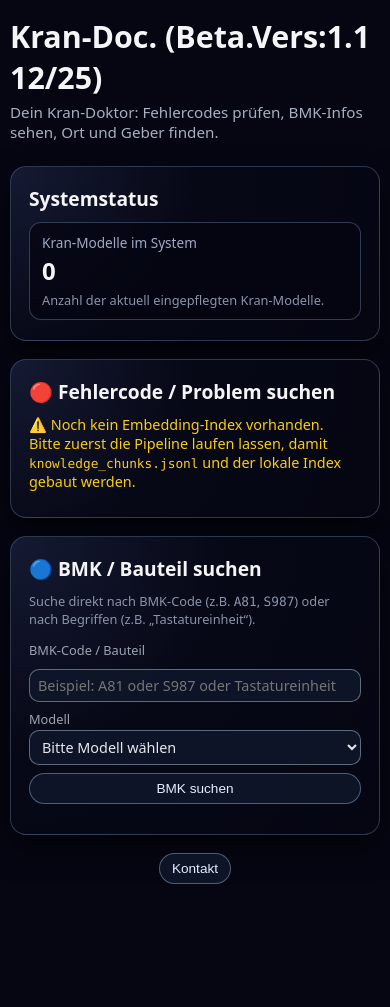
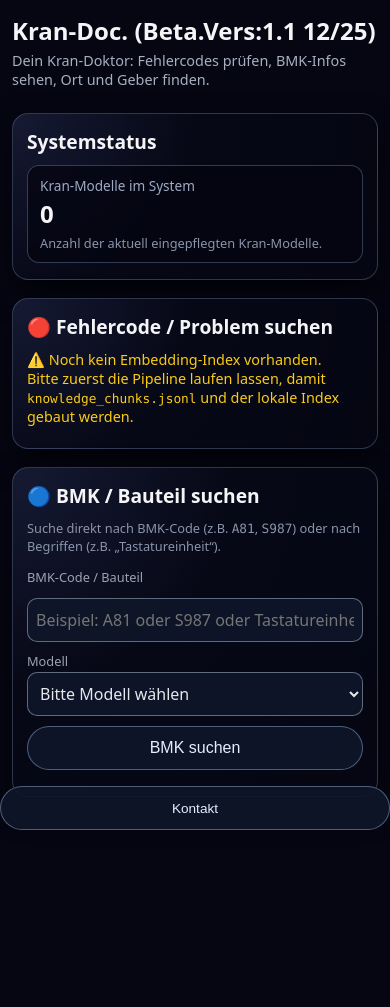
Before and after one commit to Gregorfun/Kran-doc, a Flask app: page / in a window 390 px wide. Before the commit the page ends 884 px from the top, so only its background shows below. Run offline with Flask 3, Linux system fonts and the light colour scheme.

Commit message:
Mobile UI tweaks + contact button adjustments

```diff
--- a/webapp/static/style.css
+++ b/webapp/static/style.css
@@ -59,6 +59,11 @@ body {
 .card h2 {
   margin: 0 0 10px;
   font-size: 1.2rem;
+}
+
+.login-card {
+  max-width: 520px;
+  margin: 0 auto;
 }
 
 /* Systemstatus */
@@ -365,7 +370,9 @@ select:focus {
 /* Footer Kontakt */
 
 .page-footer {
-  margin-top: 10px;
+  margin: 0;
+  padding: 0;
+  height: 0;
   display: flex;
   justify-content: flex-end;
 }
@@ -374,6 +381,15 @@ select:focus {
   width: 100%;
   display: flex;
   justify-content: flex-end;
+}
+
+button#contact-open.contact-fab {
+  position: fixed !important;
+  left: 50% !important;
+  bottom: calc(16px + env(safe-area-inset-bottom)) !important;
+  transform: translateX(-50%) !important;
+  z-index: 9999 !important;
+  min-height: 44px;
 }
 
 /* Modal */
@@ -385,7 +401,7 @@ select:focus {
   align-items: center;
   justify-content: center;
   padding: 16px;
-  z-index: 50;
+  z-index: 10000;
 }
 
 .modal.is-open {
@@ -455,9 +471,13 @@ select:focus {
 
 /* Responsiv */
 
-@media (max-width: 720px) {
+@media (max-width: 768px) {
   .page {
-    padding: 16px 10px 32px;
+    padding: 14px 12px 90px;
+  }
+
+  .page-main {
+    padding-bottom: 90px;
   }
 
   .search-row {
@@ -467,6 +487,57 @@ select:focus {
   .page-footer,
   .footer-contact {
     justify-content: center;
+  }
+}
+
+@media (max-width: 768px) {
+  .page-header h1 {
+    font-size: 1.5rem;
+  }
+
+  .page-header p {
+    font-size: 0.9rem;
+  }
+
+  .card {
+    padding: 14px 14px 16px;
+  }
+
+  .search-form {
+    gap: 10px;
+  }
+
+  .search-row {
+    grid-template-columns: 1fr;
+    gap: 10px;
+  }
+
+  .actions-grid {
+    flex-direction: column;
+    gap: 10px;
+  }
+
+  textarea,
+  input[type="text"],
+  input[type="number"],
+  input[type="password"],
+  input[type="email"],
+  select,
+  .btn {
+    width: 100%;
+    min-height: 44px;
+    font-size: 16px;
+  }
+
+  .contact-fab {
+    padding: 6px 10px;
+    font-size: 0.85rem;
+  }
+}
+
+@media (min-width: 769px) and (max-width: 1024px) {
+  .search-row {
+    grid-template-columns: 1fr 1fr;
   }
 }
 .feedback-bar{
@@ -488,3 +559,25 @@ select:focus {
 .btn.danger:hover{
   background: rgba(255, 80, 80, 0.25);
 }
+
+/* --- Kontakt Floating Button: bleibt am Viewport, scrollt nicht mit --- */
+body > button#contact-open.contact-fab,
+button#contact-open.contact-fab {
+  position: fixed !important;
+  left: 50% !important;
+  transform: translateX(-50%) !important;
+  bottom: calc(16px + env(safe-area-inset-bottom)) !important;
+  z-index: 99999 !important;
+  min-height: 44px;
+}
+
+/* Optional: etwas kompakter auf Mobile */
+@media (max-width: 768px) {
+  body > button#contact-open.contact-fab,
+  button#contact-open.contact-fab {
+    bottom: calc(14px + env(safe-area-inset-bottom)) !important;
+  }
+  .page, .page-main {
+    padding-bottom: 96px;
+  }
+}
--- a/webapp/templates/index.html
+++ b/webapp/templates/index.html
@@ -2,6 +2,7 @@
 <html lang="de">
 <head>
   <meta charset="utf-8">
+  <meta name="viewport" content="width=device-width, initial-scale=1">
   <title>PDFDoc / Kran-Doc – Startseite</title>
   <link rel="stylesheet" href="{{ url_for('static', filename='style.css') }}">
 </head>
@@ -144,13 +145,6 @@
         <div id="bmk-status" class="search-status"></div>
         <div id="bmk-results" class="search-results"></div>
       </section>
-
-      <!-- Footer Kontakt -->
-      <footer class="page-footer">
-        <div class="footer-contact">
-          <button id="contact-open" class="btn">Kontakt</button>
-        </div>
-      </footer>
 
       {% include "_contact_modal.html" %}
     </main>
@@ -541,5 +535,6 @@
     })();
   </script>
   <script src="{{ url_for('static', filename='contact.js') }}"></script>
+  <button id="contact-open" class="btn contact-fab" type="button">Kontakt</button>
 </body>
 </html>
--- a/webapp/templates/login.html
+++ b/webapp/templates/login.html
@@ -2,6 +2,7 @@
 <html lang="de">
 <head>
   <meta charset="utf-8">
+  <meta name="viewport" content="width=device-width, initial-scale=1">
   <title>Kran-Doc Login</title>
   <link rel="stylesheet" href="{{ url_for('static', filename='style.css') }}">
 </head>
@@ -12,7 +13,7 @@
       <p>Bitte PIN eingeben.</p>
     </header>
     <main class="page-main">
-      <section class="card section">
+      <section class="card section login-card">
         {% if error %}
           <p class="status-warn">{{ error }}</p>
         {% endif %}
@@ -21,13 +22,13 @@
           <input id="pin" name="pin" type="password" autocomplete="current-password">
           <div class="actions-grid">
             <button type="submit" class="btn primary">Login</button>
-            <button type="button" id="contact-open" class="btn">Kontakt</button>
           </div>
         </form>
       </section>
     </main>
   </div>
 
+  <button id="contact-open" class="btn contact-fab" type="button">Kontakt</button>
   {% include "_contact_modal.html" %}
   <script src="{{ url_for('static', filename='contact.js') }}"></script>
 </body>
--- a/webapp/templates/report.html
+++ b/webapp/templates/report.html
@@ -2,6 +2,7 @@
 <html lang="de">
 <head>
   <meta charset="utf-8">
+  <meta name="viewport" content="width=device-width, initial-scale=1">
   <title>PDFDoc Report</title>
   <link rel="stylesheet" href="{{ url_for('static', filename='style.css') }}">
 </head>
```
